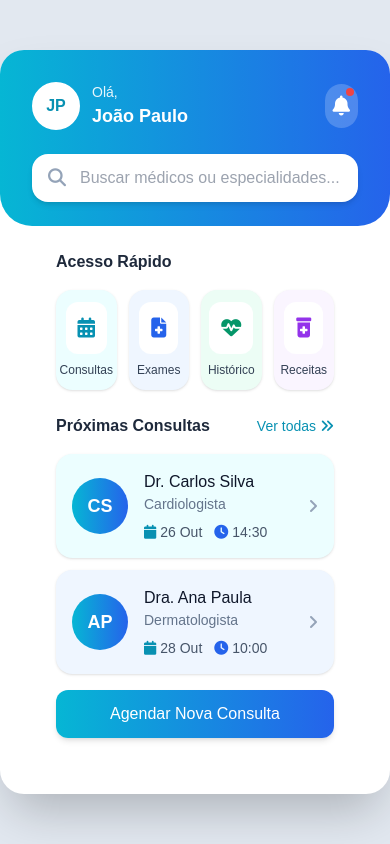
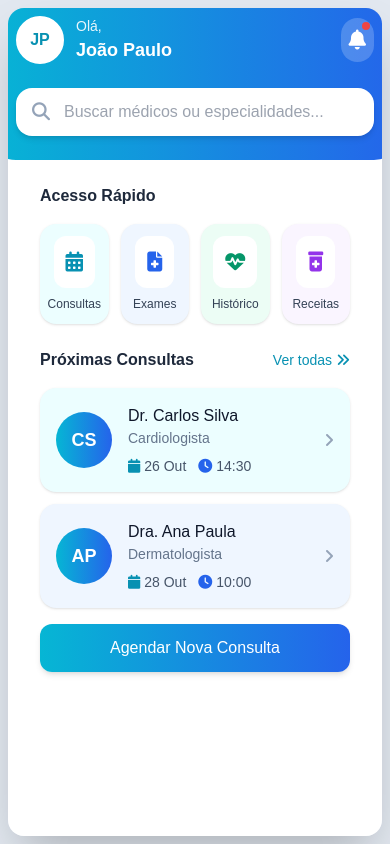
Before and after one commit to UlissesRCNeto/frontMedLink, a plain HTML site: page front-paciente/index.html in a window 390 px wide. Drawn offline with nearby package versions, Linux system fonts and the light colour scheme.

Commit message:
Ajustando para diferentes tipos de dispositos

```diff
--- a/front-paciente/styles.css
+++ b/front-paciente/styles.css
@@ -4,29 +4,43 @@ body {
   display: flex;
   justify-content: center;
   align-items: center;
-  height: 100vh;
+  min-height: 100vh;
   background-color: #e2e8f0;
   font-family: sans-serif;
+  margin: 0;
+  padding: 0;
 }
 
 .container-padrao {
   background-color: white;
-  border-radius: 1.5rem; /* rounded-3xl */
-  box-shadow: 0 25px 50px -12px rgba(0, 0, 0, 0.25); /* shadow-2xl */
-  padding: 2rem; /* p-8 */
+  border-radius: 1.5rem;
+  box-shadow: 0 25px 50px -12px rgba(0, 0, 0, 0.25);
+  padding: 2rem;
   width: 100%;
   max-width: 420px;
+  max-height: 90vh;
+  overflow-y: auto;
+  -ms-overflow-style: none;
+  scrollbar-width: none;
+  box-sizing: border-box;
 }
-  .container-padrao {
-    max-height: 90vh;
-    overflow-y: auto;
-  }
 
-  .container-padrao::-webkit-scrollbar {
-    display: none;
+.container-padrao::-webkit-scrollbar {
+  display: none;
+}
+
+/* Tablets e mobile */
+@media (max-width: 768px) {
+  body {
+    align-items: flex-start;
+    padding: 0.5rem; /* Margem de segurança */
   }
 
   .container-padrao {
-    -ms-overflow-style: none;
-    scrollbar-width: none;
+    min-height: calc(100vh - 1rem); /* Deixa 1rem de espaço */
+    max-height: none;
+    border-radius: 1rem;
+    max-width: 100%;
+    padding: 0.5rem;
   }
+}
```
Also changed, not shown: 1 other file.
